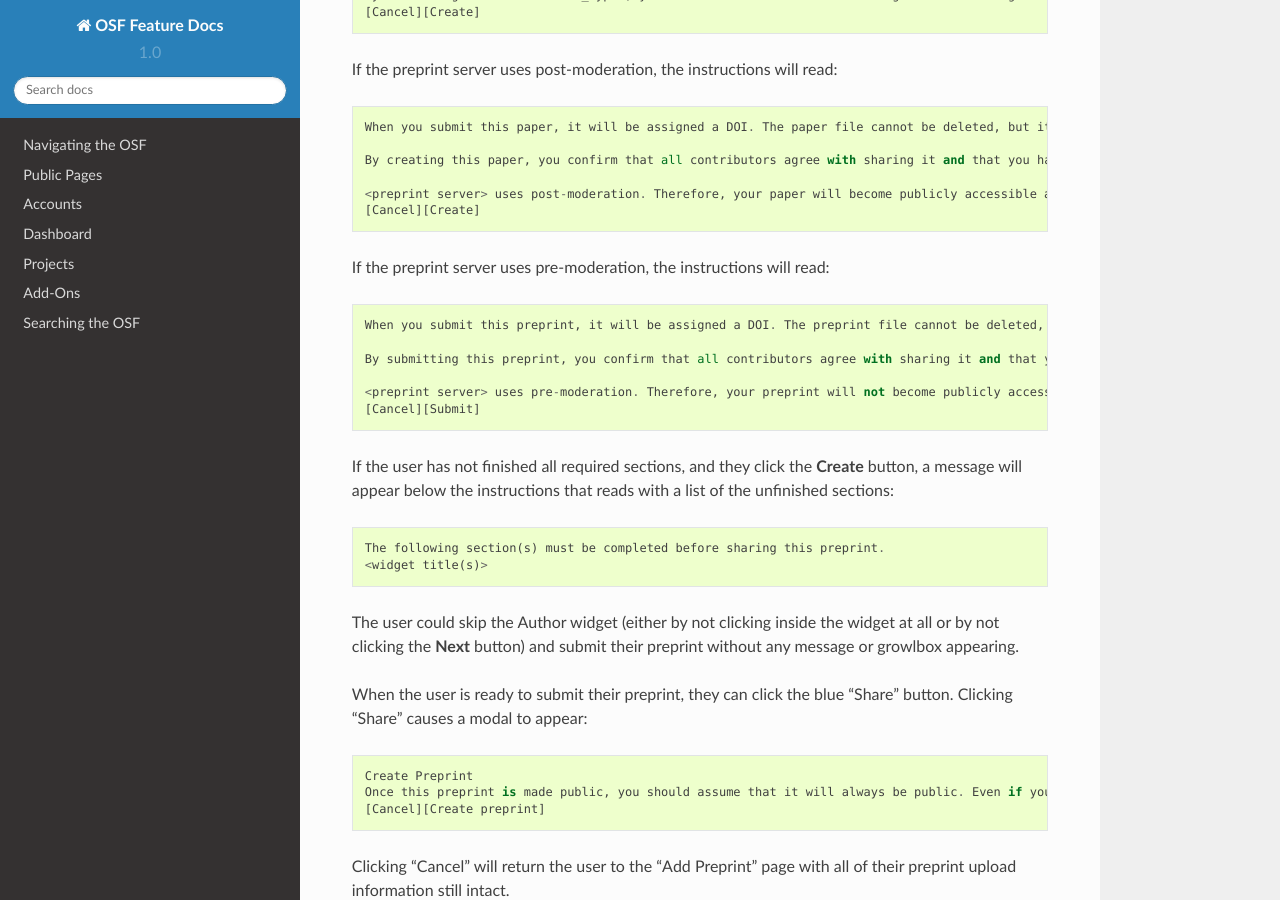
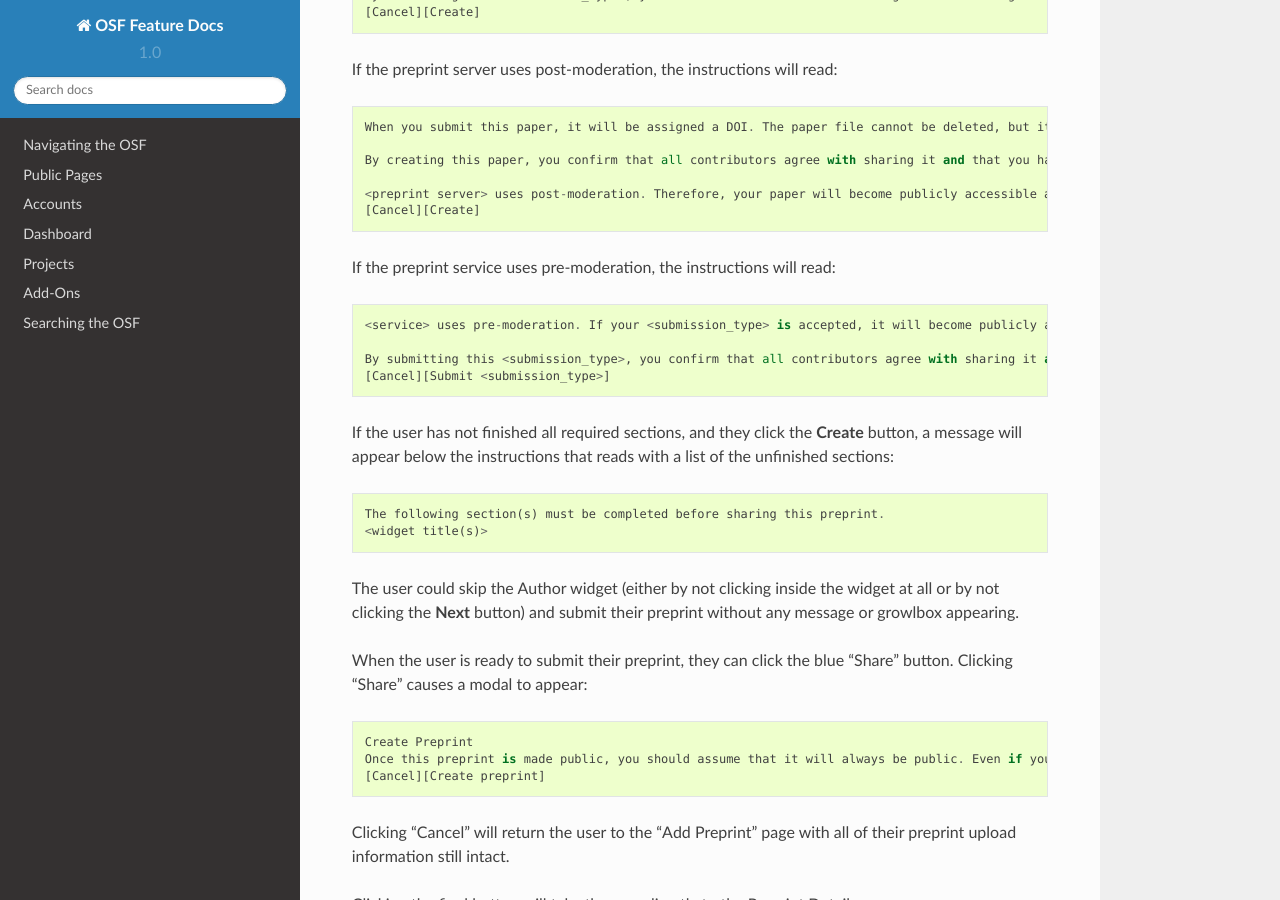
Before and after one commit to CenterForOpenScience/OSFDocs, a Sphinx documentation site: the page built from docs/pages/preprints.rst, in a window 1280 px wide and 900 px high, scrolled down 17275 px. Built offline with Sphinx 7.4.7 and the Read the Docs theme 2.0.0, drawn with Linux system fonts in a browser that asks for light colours.

Commit message:
Updated pre-mod submission language

```diff
--- a/docs/pages/preprints.rst
+++ b/docs/pages/preprints.rst
@@ -532,14 +532,12 @@ If the preprint server uses post-moderation, the instructions will read::
     <preprint server> uses post-moderation. Therefore, your paper will become publicly accessible after creation and will only become private if rejected by a moderator.
     [Cancel][Create]
 
-If the preprint server uses pre-moderation, the instructions will read::
+If the preprint service uses pre-moderation, the instructions will read::
 
-  When you submit this preprint, it will be assigned a DOI. The preprint file cannot be deleted, but it can be updated or modified. The related OSF project can be used to manage supplementary materials, appendices, data, or protocols for your preprint.
+    <service> uses pre-moderation. If your <submission_type> is accepted, it will become publicly accessible via <service> and assigned a DOI. The <submission_type> file cannot be deleted, but it can be updated or modified. The related OSF project can be used to manage supplementary materials, appendices, data, or protocols for your <submission_type>.
 
-  By submitting this preprint, you confirm that all contributors agree with sharing it and that you have the right to share this preprint.
-
-  <preprint server> uses pre-moderation. Therefore, your preprint will not become publicly accessible until a moderator accepts the submission.
-  [Cancel][Submit]
+    By submitting this <submission_type>, you confirm that all contributors agree with sharing it and that you have the right to share this <submission_type>.
+    [Cancel][Submit <submission_type>]
 
 
 If the user has not finished all required sections, and they click the **Create** button, a message will appear below the instructions that reads with a list of the unfinished sections::
```
